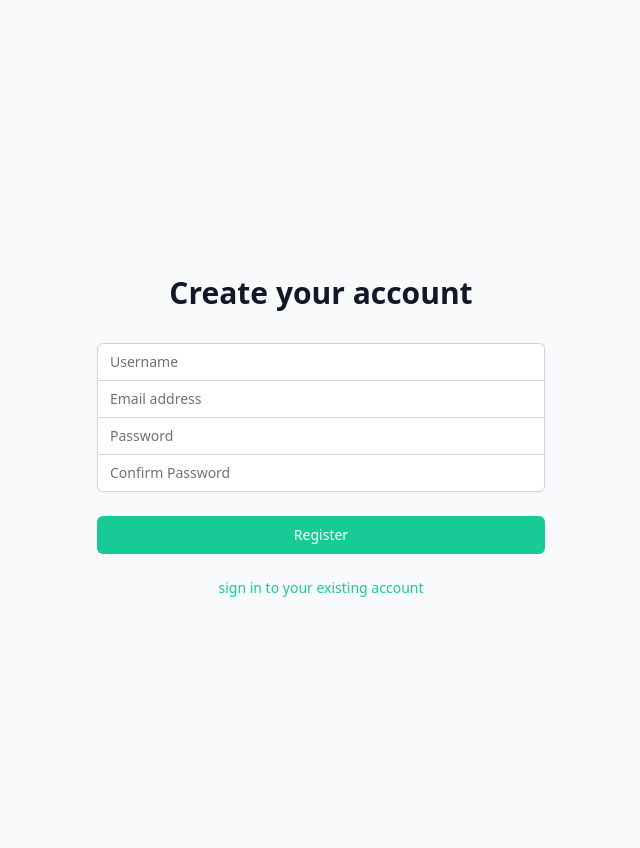
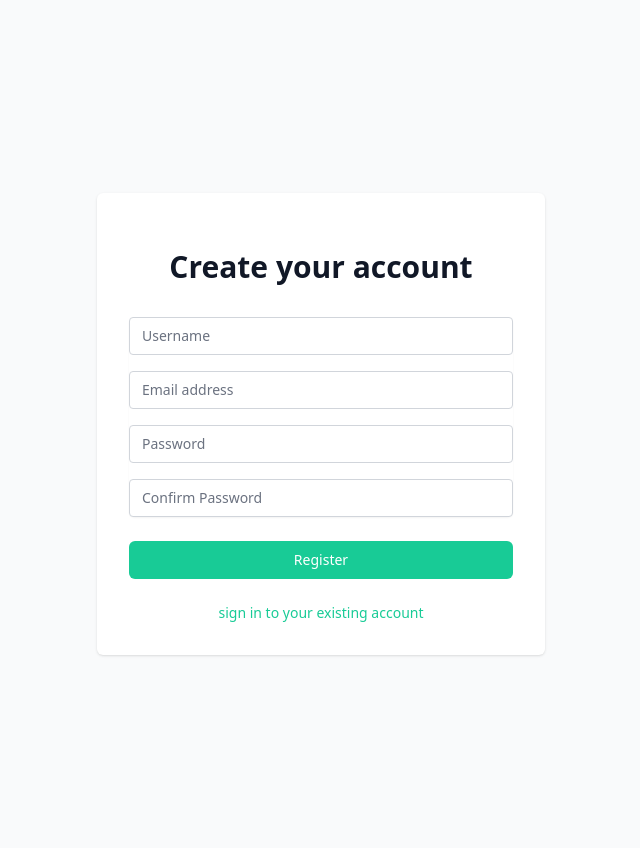
Before and after one commit to leelija-dev/billzee, a Django app: page /users/register/ in a window 1280 px wide. Shown: the whole page, without its empty margins (319-959 px from the left). Run offline with Django 4.2, Linux system fonts and the light colour scheme; some libraries are stand-ins or nearby versions.

Commit message:
redesign the login and register page

```diff
--- a/templates/registration/register.html
+++ b/templates/registration/register.html
@@ -2,35 +2,35 @@
 
 {% block content %}
 <div class="min-h-screen flex items-center justify-center py-12 px-4 sm:px-6 lg:px-8">
-    <div class="max-w-md w-full space-y-8">
+    <div class="max-w-md w-full space-y-8 rounded-md p-8 shadow bg-white">
         <div>
             <h2 class="mt-6 text-center text-3xl font-extrabold text-gray-900">Create your account</h2>
         </div>
         <form class="mt-8 space-y-6" method="post">
             {% csrf_token %}
-            <div class="rounded-md shadow-sm -space-y-px">
+            <div class="flex flex-col rounded-md shadow-sm gap-y-4">
                 <div>
                     <label for="id_username" class="sr-only">Username</label>
                     <input id="id_username" name="username" type="text" required
-                           class="appearance-none rounded-none relative block w-full px-3 py-2 border border-gray-300 placeholder-gray-500 text-gray-900 rounded-t-md focus:outline-none focus:ring-primary focus:border-primary focus:z-10 sm:text-sm"
+                           class="appearance-none relative block w-full px-3 py-2 border border-gray-300 placeholder-gray-500 text-gray-900 rounded focus:outline-none focus:ring-primary focus:border-primary focus:z-10 sm:text-sm"
                            placeholder="Username">
                 </div>
                 <div>
                     <label for="id_email" class="sr-only">Email address</label>
                     <input id="id_email" name="email" type="email" required
-                           class="appearance-none rounded-none relative block w-full px-3 py-2 border border-gray-300 placeholder-gray-500 text-gray-900 focus:outline-none focus:ring-primary focus:border-primary focus:z-10 sm:text-sm"
+                           class="appearance-none relative block w-full px-3 py-2 border border-gray-300 placeholder-gray-500 text-gray-900 rounded focus:outline-none focus:ring-primary focus:border-primary focus:z-10 sm:text-sm"
                            placeholder="Email address">
                 </div>
                 <div>
                     <label for="id_password1" class="sr-only">Password</label>
                     <input id="id_password1" name="password1" type="password" required
-                           class="appearance-none rounded-none relative block w-full px-3 py-2 border border-gray-300 placeholder-gray-500 text-gray-900 focus:outline-none focus:ring-primary focus:border-primary focus:z-10 sm:text-sm"
+                           class="appearance-none relative block w-full px-3 py-2 border border-gray-300 placeholder-gray-500 text-gray-900 rounded focus:outline-none focus:ring-primary focus:border-primary focus:z-10 sm:text-sm"
                            placeholder="Password">
                 </div>
                 <div>
                     <label for="id_password2" class="sr-only">Confirm Password</label>
                     <input id="id_password2" name="password2" type="password" required
-                           class="appearance-none rounded-none relative block w-full px-3 py-2 border border-gray-300 placeholder-gray-500 text-gray-900 rounded-b-md focus:outline-none focus:ring-primary focus:border-primary focus:z-10 sm:text-sm"
+                           class="appearance-none relative block w-full px-3 py-2 border border-gray-300 placeholder-gray-500 text-gray-900 rounded focus:outline-none focus:ring-primary focus:border-primary focus:z-10 sm:text-sm"
                            placeholder="Confirm Password">
                 </div>
             </div>
```
Also changed, not shown: templates/registration/login.html (+4 -4 lines), db.sqlite3.
